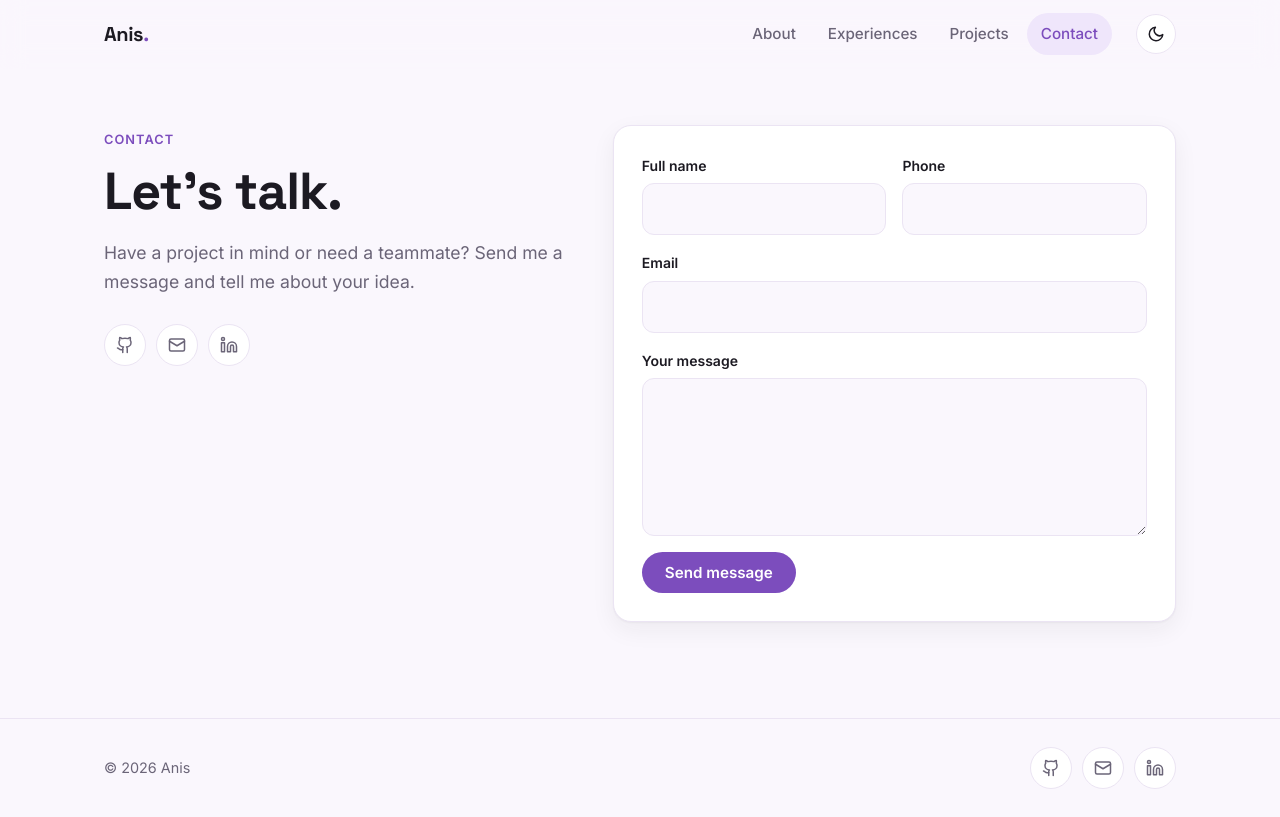
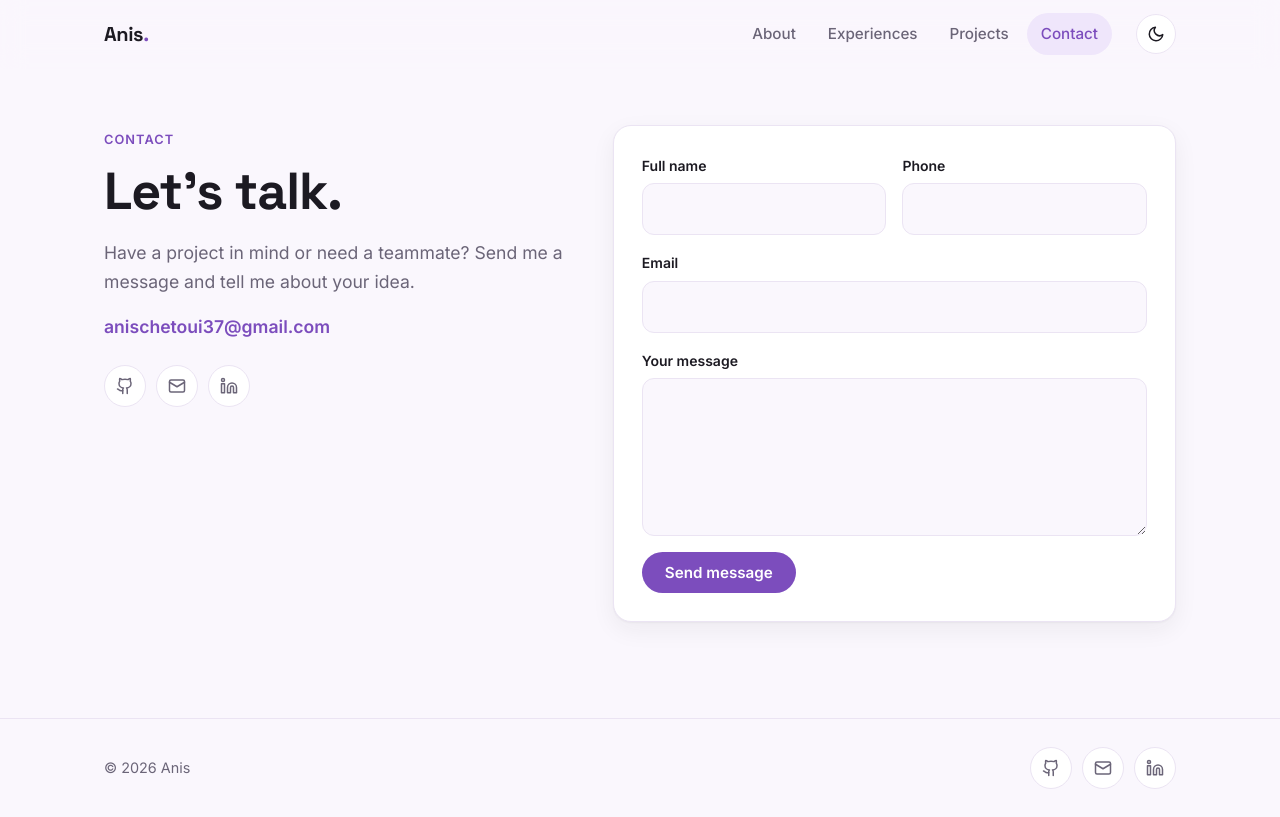
Before and after one commit to anischetoui5/portfolio, a plain HTML site: page contact.html in a window 1280 px wide. Drawn offline with Linux system fonts and the light colour scheme.

Commit message:
Use real email address, show it on the contact page
Co-Authored-By: Claude Opus 5.5 <noreply@anthropic.com>

```diff
--- a/contact.html
+++ b/contact.html
@@ -14,7 +14,7 @@
   <link rel="preconnect" href="https://fonts.googleapis.com">
   <link rel="preconnect" href="https://fonts.gstatic.com" crossorigin>
   <link href="https://fonts.googleapis.com/css2?family=Inter:wght@400;500;600&family=Space+Grotesk:wght@500;700&display=swap" rel="stylesheet">
-  <link rel="stylesheet" href="index.css?v=3">
+  <link rel="stylesheet" href="index.css?v=4">
 </head>
 <body>
 
@@ -40,9 +40,10 @@
         <span class="eyebrow">Contact</span>
         <h1>Let's talk.</h1>
         <p class="lede">Have a project in mind or need a teammate? Send me a message and tell me about your idea.</p>
+        <p class="contact-email"><a href="mailto:anischetoui37@gmail.com" class="link">anischetoui37@gmail.com</a></p>
         <div class="socials">
           <a href="https://github.com/anischetoui5" aria-label="GitHub"><svg viewBox="0 0 24 24" fill="none" stroke="currentColor" stroke-width="2" stroke-linecap="round" stroke-linejoin="round"><path d="M15 22v-4a4.8 4.8 0 0 0-1-3.5c3 0 6-2 6-5.5.08-1.25-.27-2.48-1-3.5.28-1.15.28-2.35 0-3.5 0 0-1 0-3 1.5-2.64-.5-5.36-.5-8 0C6 2 5 2 5 2c-.3 1.15-.3 2.35 0 3.5A5.4 5.4 0 0 0 4 9c0 3.5 3 5.5 6 5.5-.39.49-.68 1.05-.85 1.65-.17.6-.22 1.23-.15 1.85v4"/><path d="M9 18c-4.51 2-5-2-7-2"/></svg></a>
-          <a href="https://mail.google.com/mail/u/1/?pli=1#inbox" aria-label="Email"><svg viewBox="0 0 24 24" fill="none" stroke="currentColor" stroke-width="2" stroke-linecap="round" stroke-linejoin="round"><rect x="2" y="4" width="20" height="16" rx="2"/><path d="m22 7-10 6L2 7"/></svg></a>
+          <a href="mailto:anischetoui37@gmail.com" aria-label="Email"><svg viewBox="0 0 24 24" fill="none" stroke="currentColor" stroke-width="2" stroke-linecap="round" stroke-linejoin="round"><rect x="2" y="4" width="20" height="16" rx="2"/><path d="m22 7-10 6L2 7"/></svg></a>
           <a href="https://fr.linkedin.com" aria-label="LinkedIn"><svg viewBox="0 0 24 24" fill="none" stroke="currentColor" stroke-width="2" stroke-linecap="round" stroke-linejoin="round"><path d="M16 8a6 6 0 0 1 6 6v7h-4v-7a2 2 0 0 0-4 0v7h-4v-7a6 6 0 0 1 6-6z"/><rect x="2" y="9" width="4" height="12"/><circle cx="4" cy="4" r="2"/></svg></a>
         </div>
       </div>
@@ -94,7 +95,7 @@
       <p>© 2026 Anis</p>
       <div class="socials">
         <a href="https://github.com/anischetoui5" aria-label="GitHub"><svg viewBox="0 0 24 24" fill="none" stroke="currentColor" stroke-width="2" stroke-linecap="round" stroke-linejoin="round"><path d="M15 22v-4a4.8 4.8 0 0 0-1-3.5c3 0 6-2 6-5.5.08-1.25-.27-2.48-1-3.5.28-1.15.28-2.35 0-3.5 0 0-1 0-3 1.5-2.64-.5-5.36-.5-8 0C6 2 5 2 5 2c-.3 1.15-.3 2.35 0 3.5A5.4 5.4 0 0 0 4 9c0 3.5 3 5.5 6 5.5-.39.49-.68 1.05-.85 1.65-.17.6-.22 1.23-.15 1.85v4"/><path d="M9 18c-4.51 2-5-2-7-2"/></svg></a>
-        <a href="https://mail.google.com/mail/u/1/?pli=1#inbox" aria-label="Email"><svg viewBox="0 0 24 24" fill="none" stroke="currentColor" stroke-width="2" stroke-linecap="round" stroke-linejoin="round"><rect x="2" y="4" width="20" height="16" rx="2"/><path d="m22 7-10 6L2 7"/></svg></a>
+        <a href="mailto:anischetoui37@gmail.com" aria-label="Email"><svg viewBox="0 0 24 24" fill="none" stroke="currentColor" stroke-width="2" stroke-linecap="round" stroke-linejoin="round"><rect x="2" y="4" width="20" height="16" rx="2"/><path d="m22 7-10 6L2 7"/></svg></a>
         <a href="https://fr.linkedin.com" aria-label="LinkedIn"><svg viewBox="0 0 24 24" fill="none" stroke="currentColor" stroke-width="2" stroke-linecap="round" stroke-linejoin="round"><path d="M16 8a6 6 0 0 1 6 6v7h-4v-7a2 2 0 0 0-4 0v7h-4v-7a6 6 0 0 1 6-6z"/><rect x="2" y="9" width="4" height="12"/><circle cx="4" cy="4" r="2"/></svg></a>
       </div>
     </div>
--- a/index.css
+++ b/index.css
@@ -557,3 +557,5 @@ p { margin: 0; }
   *, *::before, *::after { transition: none !important; animation: none !important; }
   html { scroll-behavior: auto; }
 }
+
+.contact-email { font-size: 1.1rem; margin: -12px 0 24px; }
```
Also changed, not shown: Home.html (+2 -2 lines), data.html (+2 -2 lines), index.html (+2 -2 lines), project.html (+2 -2 lines).
